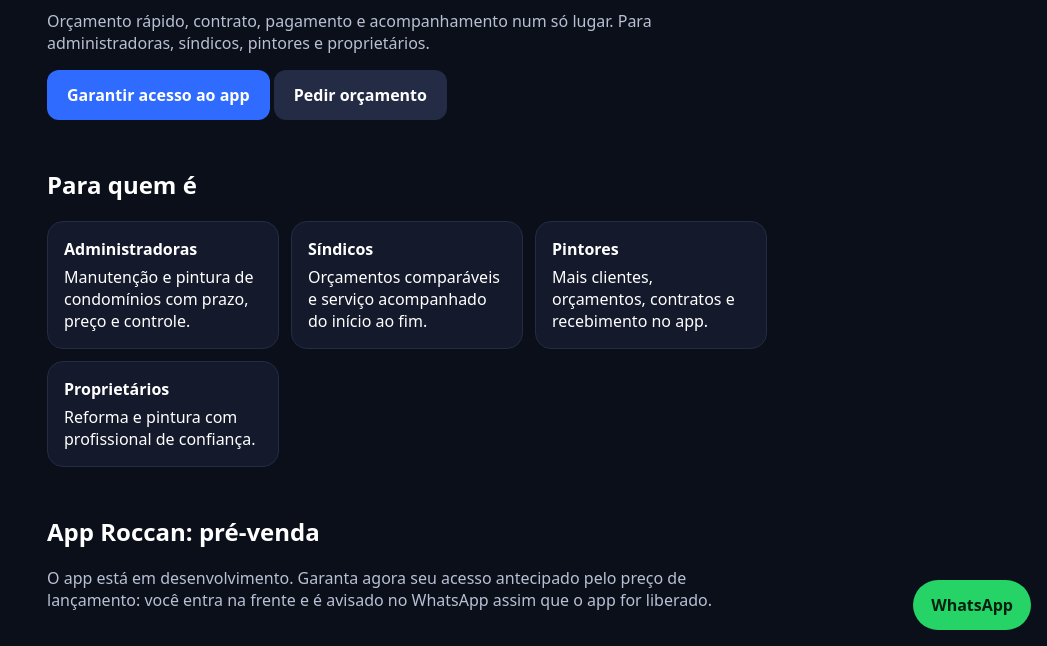
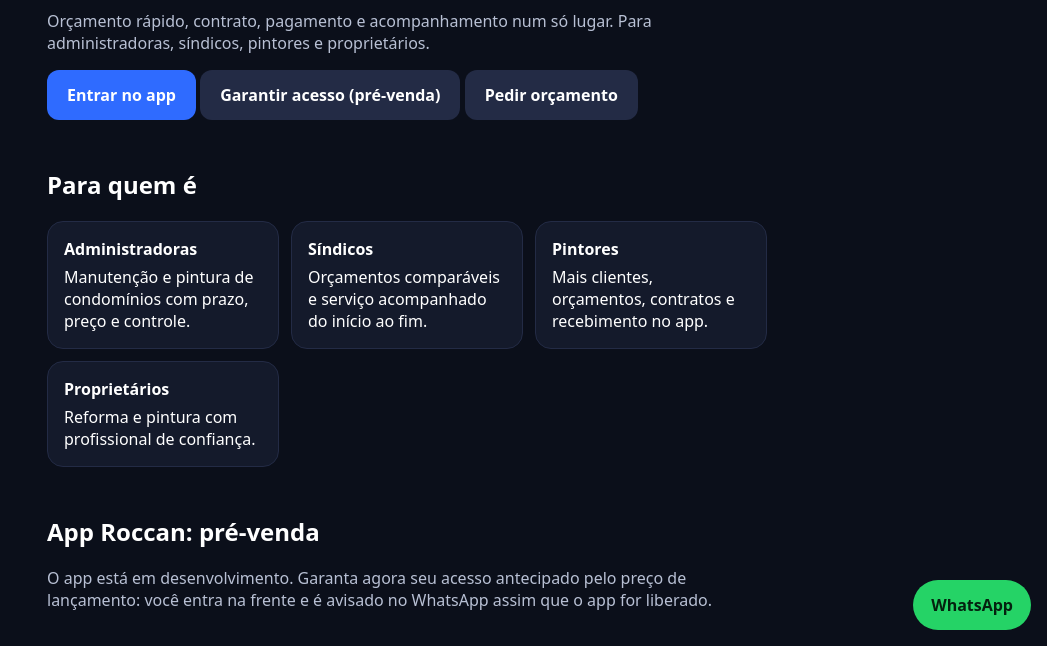
Before and after one commit to taffareldecors777-spec/roccan-express, a website: page public/index.html in a window 1280 px wide. Shown: the part 154-800 px from the top of the page, without its empty margins (233-1280 px from the left). Drawn offline with Linux system fonts and the light colour scheme; no server answers.

Commit message:
Update buttons in index.html for app access

```diff
--- a/public/index.html
+++ b/public/index.html
@@ -17,7 +17,7 @@ input,select,textarea{width:100%;padding:13px;margin:6px 0;border-radius:10px;bo
 <p class="sub">ROCCAN SOLUÇÕES</p>
 <h1>Pintura, reformas e manutenção predial sem dor de cabeça.</h1>
 <p class="sub">Orçamento rápido, contrato, pagamento e acompanhamento num só lugar. Para administradoras, síndicos, pintores e proprietários.</p>
-<a class="btn" href="#planos">Garantir acesso ao app</a> <a class="btn" style="background:#232b45" href="#contato">Pedir orçamento</a>
+<a class="btn" href="/app">Entrar no app</a> <a class="btn" style="background:#232b45" href="#planos">Garantir acesso (pré-venda)</a> <a class="btn" style="background:#232b45" href="#contato">Pedir orçamento</a>
 <p id="pago" class="sub"></p>
 
 <h2>Para quem é</h2>
```
